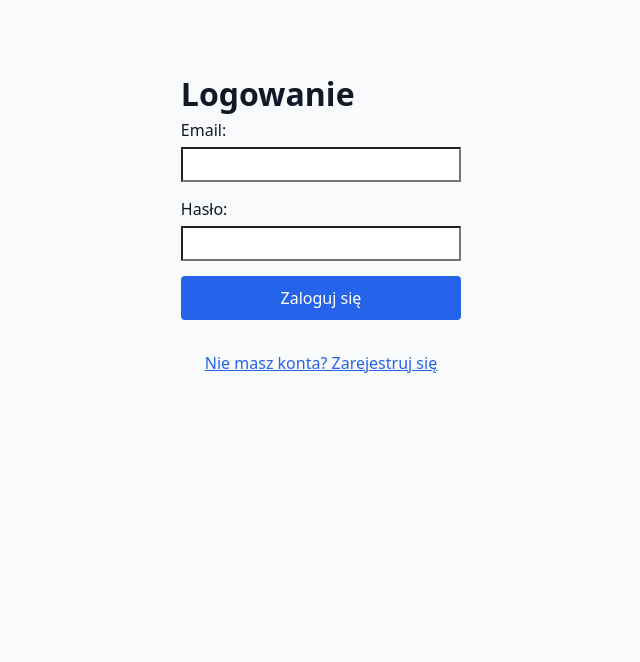
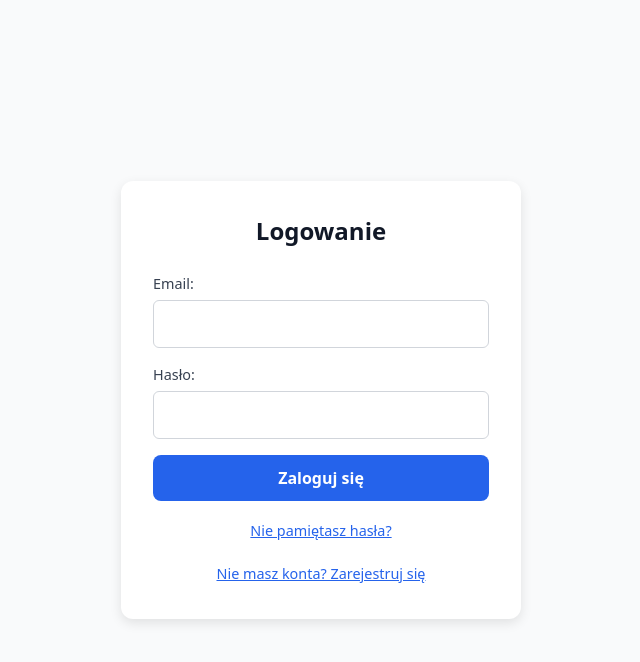
Before and after one commit to Ajek1993/Demo-RentalToDoApp, a React (Vite) app: page / in a window 1280 px wide. Shown: the top 662 px of the page, without its empty margins (319-959 px from the left). Built offline with nearby package versions, Linux system fonts and the light colour scheme; no server answers.

Commit message:
feat: potwierdzenie email po rejestracji, reset hasła, redirect na produkcję

```diff
--- a/src/App.jsx
+++ b/src/App.jsx
@@ -24,13 +24,17 @@ function useDarkMode() {
 }
 
 function App() {
-  const { user, profile, loading, signOut } = useAuth()
+  const { user, profile, loading, signOut, passwordRecovery, updatePassword } = useAuth()
   const isOnline = useOnlineStatus()
   const { subscribed, supported, subscribe, unsubscribe, loading: pushLoading } = usePushNotifications()
   const [showPushSettings, setShowPushSettings] = useState(false)
   const [showAvailability, setShowAvailability] = useState(false)
   const [darkMode, toggleDarkMode] = useDarkMode()
   const [showMenu, setShowMenu] = useState(false)
+  const [newPassword, setNewPassword] = useState('')
+  const [confirmPassword, setConfirmPassword] = useState('')
+  const [passwordError, setPasswordError] = useState('')
+  const [passwordLoading, setPasswordLoading] = useState(false)
   const menuRef = useRef(null)
 
   // Automatyczna subskrypcja przy pierwszym zalogowaniu
@@ -105,6 +109,72 @@ function App() {
 
   if (!user) {
     return <LoginForm />
+  }
+
+  if (passwordRecovery) {
+    const handleSetNewPassword = async (e) => {
+      e.preventDefault()
+      setPasswordError('')
+
+      if (newPassword.length < 6) {
+        setPasswordError('Hasło musi mieć co najmniej 6 znaków')
+        return
+      }
+      if (newPassword !== confirmPassword) {
+        setPasswordError('Hasła nie są identyczne')
+        return
+      }
+
+      setPasswordLoading(true)
+      try {
+        const { error } = await updatePassword(newPassword)
+        if (error) throw error
+        toast.success('Hasło zostało zmienione!')
+        setNewPassword('')
+        setConfirmPassword('')
+      } catch (err) {
+        setPasswordError(err.message || 'Wystąpił błąd')
+      } finally {
+        setPasswordLoading(false)
+      }
+    }
+
+    return (
+      <div className="auth-container">
+        <div className="auth-card">
+          <div className="auth-message-icon">🔑</div>
+          <h1>Ustaw nowe hasło</h1>
+          <form onSubmit={handleSetNewPassword}>
+            <div className="auth-field">
+              <label>Nowe hasło:</label>
+              <input
+                type="password"
+                value={newPassword}
+                onChange={(e) => setNewPassword(e.target.value)}
+                minLength={6}
+                required
+              />
+            </div>
+            <div className="auth-field">
+              <label>Powtórz hasło:</label>
+              <input
+                type="password"
+                value={confirmPassword}
+                onChange={(e) => setConfirmPassword(e.target.value)}
+                minLength={6}
+                required
+              />
+            </div>
+            {passwordError && (
+              <div className="auth-error">{passwordError}</div>
+            )}
+            <button type="submit" disabled={passwordLoading} className="auth-btn">
+              {passwordLoading ? 'Zapisywanie...' : 'Zapisz nowe hasło'}
+            </button>
+          </form>
+        </div>
+      </div>
+    )
   }
 
   return (
--- a/src/components/LoginForm.jsx
+++ b/src/components/LoginForm.jsx
@@ -8,8 +8,12 @@ export function LoginForm() {
   const [name, setName] = useState('')
   const [error, setError] = useState('')
   const [loading, setLoading] = useState(false)
+  const [showEmailConfirmation, setShowEmailConfirmation] = useState(false)
+  const [showResetPassword, setShowResetPassword] = useState(false)
+  const [resetEmail, setResetEmail] = useState('')
+  const [resetSent, setResetSent] = useState(false)
 
-  const { signIn, signUp } = useAuth()
+  const { signIn, signUp, resetPassword } = useAuth()
 
   async function handleSubmit(e) {
     e.preventDefault()
@@ -27,6 +31,7 @@ export function LoginForm() {
       if (isSignUp) {
         const { error } = await signUp(email, password, name)
         if (error) throw error
+        setShowEmailConfirmation(true)
       } else {
         const { error } = await signIn(email, password)
         if (error) throw error
@@ -38,92 +43,194 @@ export function LoginForm() {
     }
   }
 
+  async function handleResetPassword(e) {
+    e.preventDefault()
+    setError('')
+    setLoading(true)
+
+    if (!resetEmail) {
+      setError('Podaj adres email')
+      setLoading(false)
+      return
+    }
+
+    try {
+      const { error } = await resetPassword(resetEmail)
+      if (error) throw error
+      setResetSent(true)
+    } catch (err) {
+      setError(err.message || 'Wystąpił błąd')
+    } finally {
+      setLoading(false)
+    }
+  }
+
+  function goBackToLogin() {
+    setShowEmailConfirmation(false)
+    setShowResetPassword(false)
+    setResetSent(false)
+    setIsSignUp(false)
+    setEmail('')
+    setPassword('')
+    setName('')
+    setResetEmail('')
+    setError('')
+  }
+
+  // Ekran potwierdzenia email po rejestracji
+  if (showEmailConfirmation) {
     return (
-    <div style={{ maxWidth: '400px', margin: '50px auto', padding: '20px' }}>
+      <div className="auth-container">
+        <div className="auth-card">
+          <div className="auth-message-icon">✉️</div>
+          <h1>Sprawdź swoją skrzynkę</h1>
+          <p className="auth-message">
+            Wysłaliśmy link potwierdzający na adres <strong>{email}</strong>.
+            Kliknij link w wiadomości, aby aktywować konto.
+          </p>
+          <p className="auth-message-hint">
+            Nie widzisz wiadomości? Sprawdź folder spam.
+          </p>
+          <button onClick={goBackToLogin} className="auth-btn">
+            Wróć do logowania
+          </button>
+        </div>
+      </div>
+    )
+  }
+
+  // Formularz resetowania hasła
+  if (showResetPassword) {
+    return (
+      <div className="auth-container">
+        <div className="auth-card">
+          <h1>Resetuj hasło</h1>
+
+          {resetSent ? (
+            <>
+              <div className="auth-message-icon">📧</div>
+              <p className="auth-message">
+                Wysłaliśmy link do resetowania hasła na adres <strong>{resetEmail}</strong>.
+                Kliknij link w wiadomości, aby ustawić nowe hasło.
+              </p>
+              <p className="auth-message-hint">
+                Nie widzisz wiadomości? Sprawdź folder spam.
+              </p>
+              <button onClick={goBackToLogin} className="auth-btn">
+                Wróć do logowania
+              </button>
+            </>
+          ) : (
+            <>
+              <p className="auth-description">
+                Podaj adres email powiązany z Twoim kontem. Wyślemy Ci link do resetowania hasła.
+              </p>
+              <form onSubmit={handleResetPassword}>
+                <div className="auth-field">
+                  <label>Email:</label>
+                  <input
+                    type="email"
+                    value={resetEmail}
+                    onChange={(e) => setResetEmail(e.target.value)}
+                    placeholder="twoj@email.com"
+                    required
+                  />
+                </div>
+
+                {error && (
+                  <div className="auth-error">{error}</div>
+                )}
+
+                <button type="submit" disabled={loading} className="auth-btn">
+                  {loading ? 'Wysyłanie...' : 'Wyślij link resetujący'}
+                </button>
+              </form>
+              <div className="auth-switch">
+                <button onClick={goBackToLogin} className="auth-link">
+                  Wróć do logowania
+                </button>
+              </div>
+            </>
+          )}
+        </div>
+      </div>
+    )
+  }
+
+  // Główny formularz logowania / rejestracji
+  return (
+    <div className="auth-container">
+      <div className="auth-card">
         <h1>{isSignUp ? 'Rejestracja' : 'Logowanie'}</h1>
 
         <form onSubmit={handleSubmit}>
           {isSignUp && (
-          <div style={{ marginBottom: '15px' }}>
-            <label>
-              Imię i nazwisko:
+            <div className="auth-field">
+              <label>Imię i nazwisko:</label>
               <input
                 type="text"
                 value={name}
                 onChange={(e) => setName(e.target.value)}
-                style={{ width: '100%', padding: '8px', marginTop: '5px' }}
                 required={isSignUp}
               />
-            </label>
             </div>
           )}
 
-        <div style={{ marginBottom: '15px' }}>
-          <label>
-            Email:
+          <div className="auth-field">
+            <label>Email:</label>
             <input
               type="email"
               value={email}
               onChange={(e) => setEmail(e.target.value)}
-              style={{ width: '100%', padding: '8px', marginTop: '5px' }}
               required
             />
-          </label>
           </div>
 
-        <div style={{ marginBottom: '15px' }}>
-          <label>
-            Hasło:
+          <div className="auth-field">
+            <label>Hasło:</label>
             <input
               type="password"
               value={password}
               onChange={(e) => setPassword(e.target.value)}
-              style={{ width: '100%', padding: '8px', marginTop: '5px' }}
               required
             />
-          </label>
           </div>
 
           {error && (
-          <div style={{ color: 'var(--danger-color)', marginBottom: '15px' }}>
-            {error}
-          </div>
+            <div className="auth-error">{error}</div>
           )}
 
-        <button
-          type="submit"
-          disabled={loading}
-          style={{
-            width: '100%',
-            padding: '10px',
-            backgroundColor: 'var(--primary-color)',
-            color: 'white',
-            border: 'none',
-            borderRadius: '4px',
-            cursor: loading ? 'not-allowed' : 'pointer'
-          }}
-        >
+          <button type="submit" disabled={loading} className="auth-btn">
             {loading ? 'Ładowanie...' : (isSignUp ? 'Zarejestruj się' : 'Zaloguj się')}
           </button>
         </form>
 
-      <div style={{ marginTop: '20px', textAlign: 'center' }}>
+        {!isSignUp && (
+          <div className="auth-forgot">
+            <button
+              onClick={() => {
+                setShowResetPassword(true)
+                setError('')
+              }}
+              className="auth-link"
+            >
+              Nie pamiętasz hasła?
+            </button>
+          </div>
+        )}
+
+        <div className="auth-switch">
           <button
             onClick={() => {
               setIsSignUp(!isSignUp)
               setError('')
             }}
-          style={{
-            background: 'none',
-            border: 'none',
-            color: 'var(--primary-color)',
-            cursor: 'pointer',
-            textDecoration: 'underline'
-          }}
+            className="auth-link"
           >
             {isSignUp ? 'Masz już konto? Zaloguj się' : 'Nie masz konta? Zarejestruj się'}
           </button>
         </div>
       </div>
+    </div>
   )
 }
--- a/src/hooks/useAuth.js
+++ b/src/hooks/useAuth.js
@@ -1,10 +1,13 @@
 import { useState, useEffect } from 'react'
 import { supabase } from '../lib/supabase'
+
+const PRODUCTION_URL = 'https://to-do-app-abacus.vercel.app/'
 
 export function useAuth() {
   const [user, setUser] = useState(null)
   const [profile, setProfile] = useState(null)
   const [loading, setLoading] = useState(true)
+  const [passwordRecovery, setPasswordRecovery] = useState(false)
 
   useEffect(() => {
     // Pobierz aktualną sesję
@@ -18,7 +21,10 @@ export function useAuth() {
     })
 
     // Nasłuchuj zmian w auth
-    const { data: { subscription } } = supabase.auth.onAuthStateChange((_event, session) => {
+    const { data: { subscription } } = supabase.auth.onAuthStateChange((event, session) => {
+      if (event === 'PASSWORD_RECOVERY') {
+        setPasswordRecovery(true)
+      }
       setUser(session?.user ?? null)
       if (session?.user) {
         fetchProfile(session.user.id)
@@ -56,7 +62,8 @@ export function useAuth() {
         options: {
           data: {
             name: name
-          }
+          },
+          emailRedirectTo: PRODUCTION_URL
         }
       })
 
@@ -90,12 +97,42 @@ export function useAuth() {
     }
   }
 
+  async function resetPassword(email) {
+    try {
+      const { data, error } = await supabase.auth.resetPasswordForEmail(email, {
+        redirectTo: PRODUCTION_URL
+      })
+
+      if (error) throw error
+      return { data, error: null }
+    } catch (error) {
+      return { data: null, error }
+    }
+  }
+
+  async function updatePassword(newPassword) {
+    try {
+      const { data, error } = await supabase.auth.updateUser({
+        password: newPassword
+      })
+
+      if (error) throw error
+      setPasswordRecovery(false)
+      return { data, error: null }
+    } catch (error) {
+      return { data: null, error }
+    }
+  }
+
   return {
     user,
     profile,
     loading,
+    passwordRecovery,
     signUp,
     signIn,
-    signOut
+    signOut,
+    resetPassword,
+    updatePassword
   }
 }
--- a/src/index.css
+++ b/src/index.css
@@ -1269,6 +1269,147 @@ button.btn-primary {
   margin-bottom: 1rem;
 }
 
+/* ===================== Auth Forms ===================== */
+.auth-container {
+  display: flex;
+  align-items: center;
+  justify-content: center;
+  min-height: 100vh;
+  padding: 1rem;
+  background: var(--gray-50);
+}
+
+.auth-card {
+  background: var(--bg-card);
+  border-radius: 12px;
+  padding: 2rem;
+  width: 100%;
+  max-width: 400px;
+  box-shadow: 0 4px 12px rgba(0, 0, 0, 0.1);
+}
+
+.auth-card h1 {
+  font-size: 1.5rem;
+  color: var(--gray-900);
+  margin-bottom: 1.5rem;
+  text-align: center;
+}
+
+.auth-field {
+  margin-bottom: 1rem;
+}
+
+.auth-field label {
+  display: block;
+  font-weight: 500;
+  color: var(--gray-700);
+  font-size: 0.9rem;
+  margin-bottom: 0.35rem;
+}
+
+.auth-field input {
+  width: 100%;
+  min-height: 44px;
+  padding: 0.75rem;
+  border: 1px solid var(--gray-300);
+  border-radius: 6px;
+  font-family: inherit;
+  font-size: 1rem;
+  transition: border-color 0.2s;
+}
+
+.auth-field input:focus {
+  outline: none;
+  border-color: var(--primary-color);
+  box-shadow: 0 0 0 3px rgba(37, 99, 235, 0.1);
+}
+
+.auth-error {
+  color: var(--danger-color);
+  font-size: 0.9rem;
+  margin-bottom: 1rem;
+  padding: 0.5rem 0.75rem;
+  background: rgba(239, 68, 68, 0.08);
+  border-radius: 6px;
+}
+
+.auth-btn {
+  width: 100%;
+  padding: 0.75rem 1.5rem;
+  background-color: var(--primary-color);
+  color: white;
+  border: none;
+  border-radius: 8px;
+  font-size: 1rem;
+  font-weight: 600;
+  cursor: pointer;
+}
+
+.auth-btn:disabled {
+  opacity: 0.5;
+  cursor: not-allowed;
+}
+
+.auth-forgot {
+  margin-top: 1rem;
+  text-align: center;
+}
+
+.auth-switch {
+  margin-top: 1rem;
+  text-align: center;
+}
+
+.auth-link {
+  background: none;
+  border: none;
+  color: var(--primary-color);
+  cursor: pointer;
+  font-size: 0.9rem;
+  text-decoration: underline;
+  padding: 0.25rem;
+  min-height: auto;
+  min-width: auto;
+}
+
+.auth-link:hover {
+  opacity: 0.8;
+  transform: none;
+}
+
+.auth-message-icon {
+  font-size: 3rem;
+  text-align: center;
+  margin-bottom: 1rem;
+}
+
+.auth-message {
+  color: var(--gray-700);
+  font-size: 1rem;
+  line-height: 1.6;
+  text-align: center;
+  margin-bottom: 0.75rem;
+}
+
+.auth-message strong {
+  color: var(--gray-900);
+}
+
+.auth-message-hint {
+  color: var(--gray-500);
+  font-size: 0.85rem;
+  text-align: center;
+  margin-bottom: 1.5rem;
+}
+
+.auth-description {
+  color: var(--gray-600);
+  font-size: 0.95rem;
+  line-height: 1.5;
+  margin-bottom: 1.5rem;
+  text-align: center;
+}
+
 @media (min-width: 640px) {
   .orders-container {
     padding: 1.5rem;
```
Lines whose indentation alone changed are shown as unchanged.
